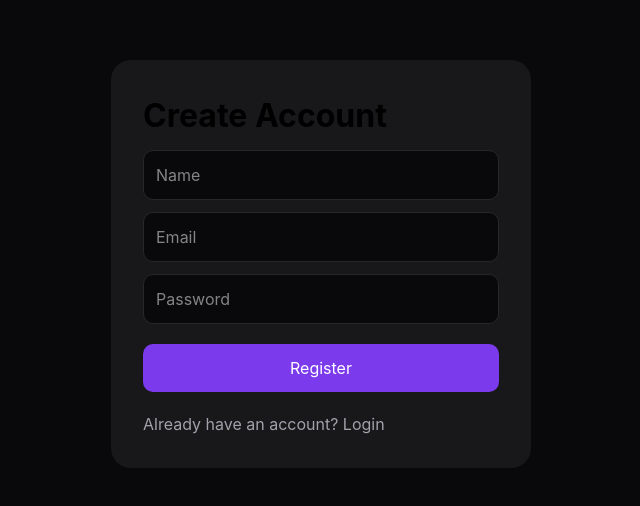
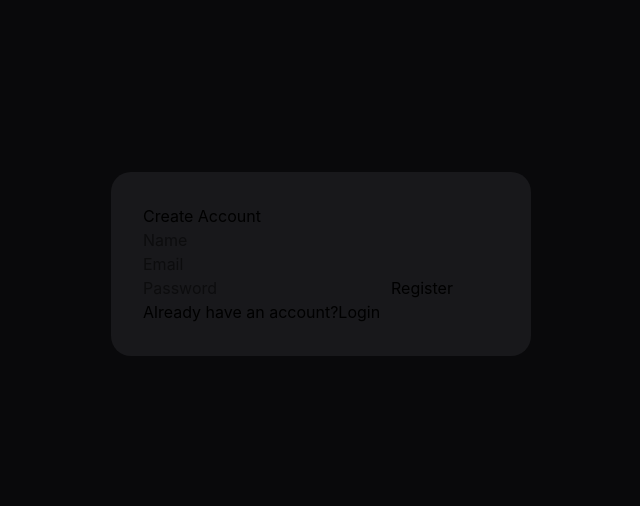
Before and after one commit to 1401muskan/productivity-stack, a React (Vite) app in the folder frontend/: page /register in a window 1280 px wide. Shown: the part 136-642 px from the top of the page, without its empty margins (319-959 px from the left). Built offline with nearby package versions, Linux system fonts and the light colour scheme.

Commit message:
fix register page

```diff
--- a/frontend/src/pages/Register.tsx
+++ b/frontend/src/pages/Register.tsx
@@ -1,6 +1,47 @@
-import { Link } from "react-router-dom";
+import { useState } from "react";
+import { Link, useNavigate } from "react-router-dom";
+
+import { registerUser } from "../api/auth";
 
 export default function Register() {
+  const navigate = useNavigate();
+
+  const [name, setName] =
+    useState("");
+
+  const [email, setEmail] =
+    useState("");
+
+  const [password, setPassword] =
+    useState("");
+
+  const [loading, setLoading] =
+    useState(false);
+
+  const handleRegister = async () => {
+    try {
+      setLoading(true);
+
+      await registerUser(
+        name,
+        email,
+        password
+      );
+
+      alert(
+        "Registration successful"
+      );
+
+      navigate("/");
+    } catch (error) {
+      alert(
+        "Registration failed"
+      );
+    } finally {
+      setLoading(false);
+    }
+  };
+
   return (
     <div
       style={{
@@ -19,77 +60,49 @@ export default function Register() {
           borderRadius: "20px",
         }}
       >
-        <h1
-          style={{
-            fontSize: "32px",
-            marginBottom: "10px",
-            fontWeight: "700",
-          }}
-        >
-          Create Account
-        </h1>
+        <h1>Create Account</h1>
 
         <input
+          value={name}
+          onChange={(e) =>
+            setName(e.target.value)
+          }
           placeholder="Name"
-          style={{
-            width: "100%",
-            padding: "12px",
-            marginBottom: "12px",
-            borderRadius: "10px",
-            border: "1px solid #27272a",
-            background: "#09090b",
-            color: "white",
-          }}
         />
 
         <input
+          value={email}
+          onChange={(e) =>
+            setEmail(e.target.value)
+          }
           placeholder="Email"
-          style={{
-            width: "100%",
-            padding: "12px",
-            marginBottom: "12px",
-            borderRadius: "10px",
-            border: "1px solid #27272a",
-            background: "#09090b",
-            color: "white",
-          }}
         />
 
         <input
           type="password"
+          value={password}
+          onChange={(e) =>
+            setPassword(
+              e.target.value
+            )
+          }
           placeholder="Password"
-          style={{
-            width: "100%",
-            padding: "12px",
-            marginBottom: "20px",
-            borderRadius: "10px",
-            border: "1px solid #27272a",
-            background: "#09090b",
-            color: "white",
-          }}
         />
 
         <button
-          style={{
-            width: "100%",
-            padding: "12px",
-            border: "none",
-            borderRadius: "10px",
-            background: "#7c3aed",
-            color: "white",
-          }}
+          onClick={handleRegister}
+          disabled={loading}
         >
-          Register
+          {loading
+            ? "Registering..."
+            : "Register"}
         </button>
 
-        <p
-          style={{
-            marginTop: "20px",
-            color: "#a1a1aa",
-          }}
-        >
-          Already have an account?{" "}
-          <Link to="/">Login</Link>
+        <p>
+          Already have an account?
+          <Link to="/">
+            Login
+          </Link>
         </p>
       </div>
     </div>
```
